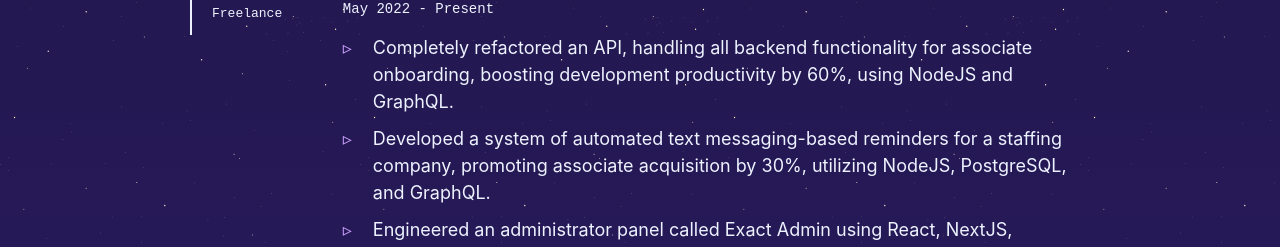
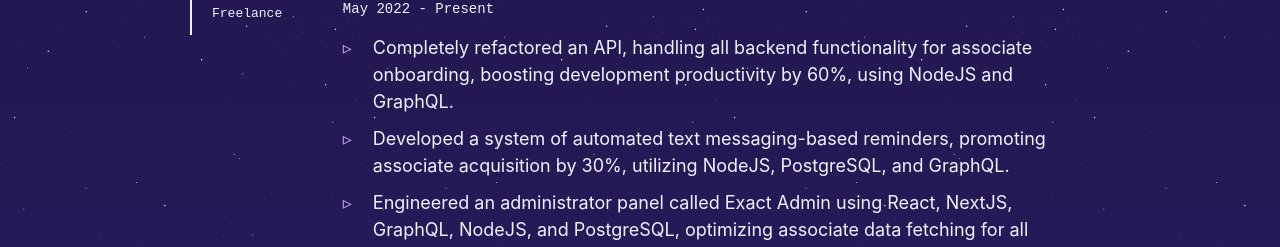
Before and after one commit to neillydev/v2, a Next.js app: page / in a window 1280 px wide. Shown: the part 1780-2027 px from the top of the page. Built offline with nearby package versions, Linux system fonts and the light colour scheme.

Commit message:
fix experience description

```diff
--- a/src/components/Experience.tsx
+++ b/src/components/Experience.tsx
@@ -40,7 +40,7 @@ const Experience = forwardRef((props: any, ref: any) => {
                     {selected === 0 ?
                     <ExperienceCard title='Web Developer @ Exact Staff' duration='May 2022 - Present' achievements={[
                         'Completely refactored an API, handling all backend functionality for associate onboarding, boosting development productivity by 60%, using NodeJS and GraphQL.',
-                        'Developed a system of automated text messaging-based reminders for a staffing company, promoting associate acquisition by 30%, utilizing NodeJS, PostgreSQL, and GraphQL.',
+                        'Developed a system of automated text messaging-based reminders, promoting associate acquisition by 30%, utilizing NodeJS, PostgreSQL, and GraphQL.',
                         'Engineered an administrator panel called Exact Admin using React, NextJS, GraphQL, NodeJS, and PostgreSQL, optimizing associate data fetching for all corporate staff.',
                         'Oversaw all development projects in a team including front-end, back-end, and SQL/PostgreSQL database management systems. ',
                     ]} />
```
